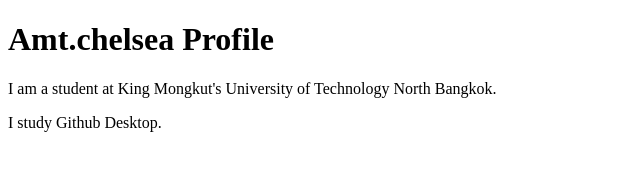
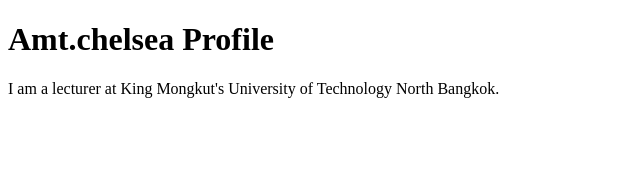
Before and after one commit to Aiyarat-am/github-desktop-project, a plain HTML site: page index.html in a window 1280 px wide. Shown: the whole page, without its empty margins (0-640 px from the left). Drawn offline with Linux system fonts and the light colour scheme.

Commit message:
Revert "Add some text"
This reverts commit afb36ab5cf5ac9563b5c4764e9e352bae79a1d9c.

```diff
--- a/index.html
+++ b/index.html
@@ -7,7 +7,6 @@
 </head>
 <body>
     <h1>Amt.chelsea Profile</h1>
-    <p>I am a student at King Mongkut's University of Technology North Bangkok.</p>
-    <p>I study Github Desktop.</p>
+    <p>I am a lecturer at King Mongkut's University of Technology North Bangkok.</p>
 </body>
 </html>
```
